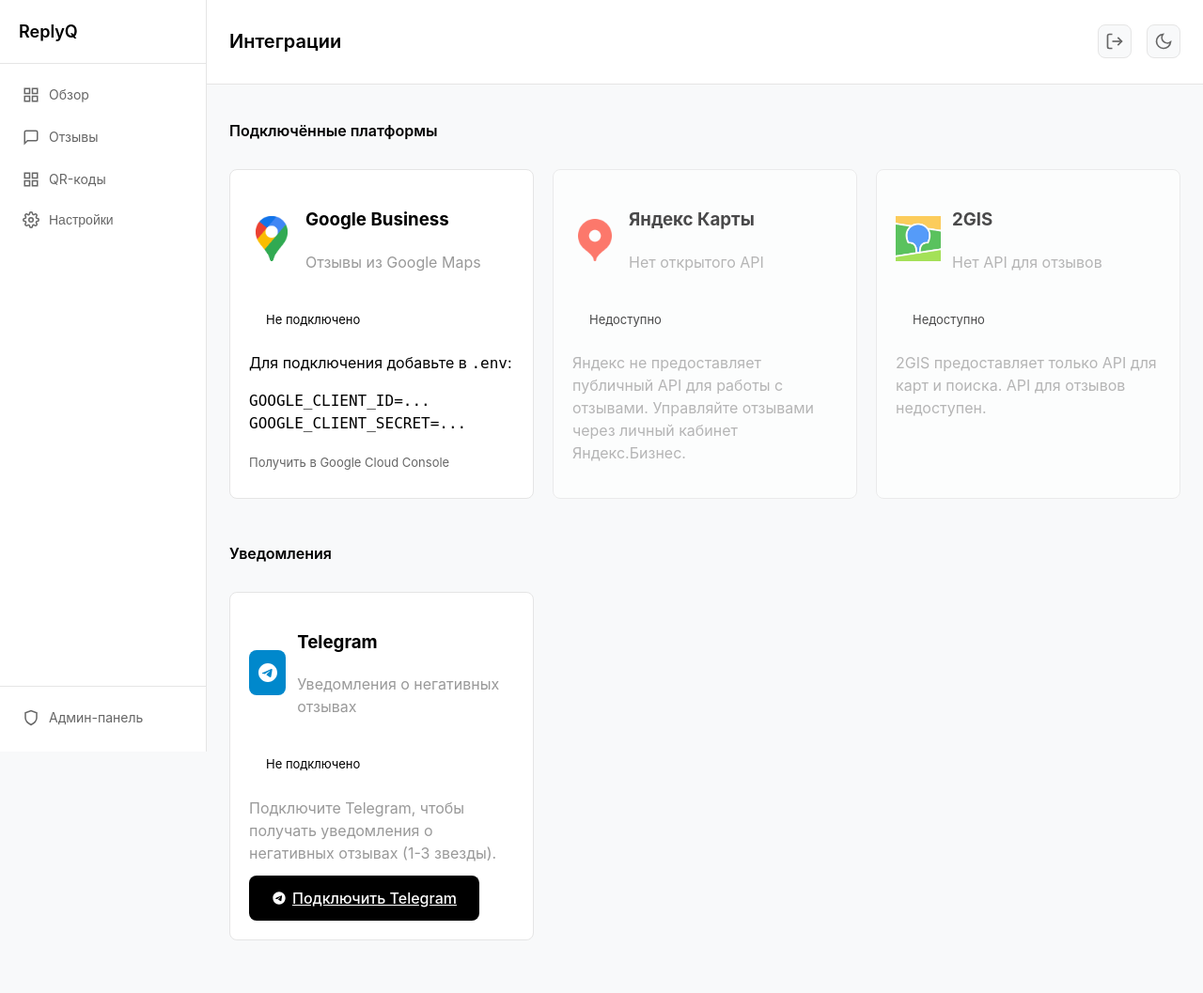
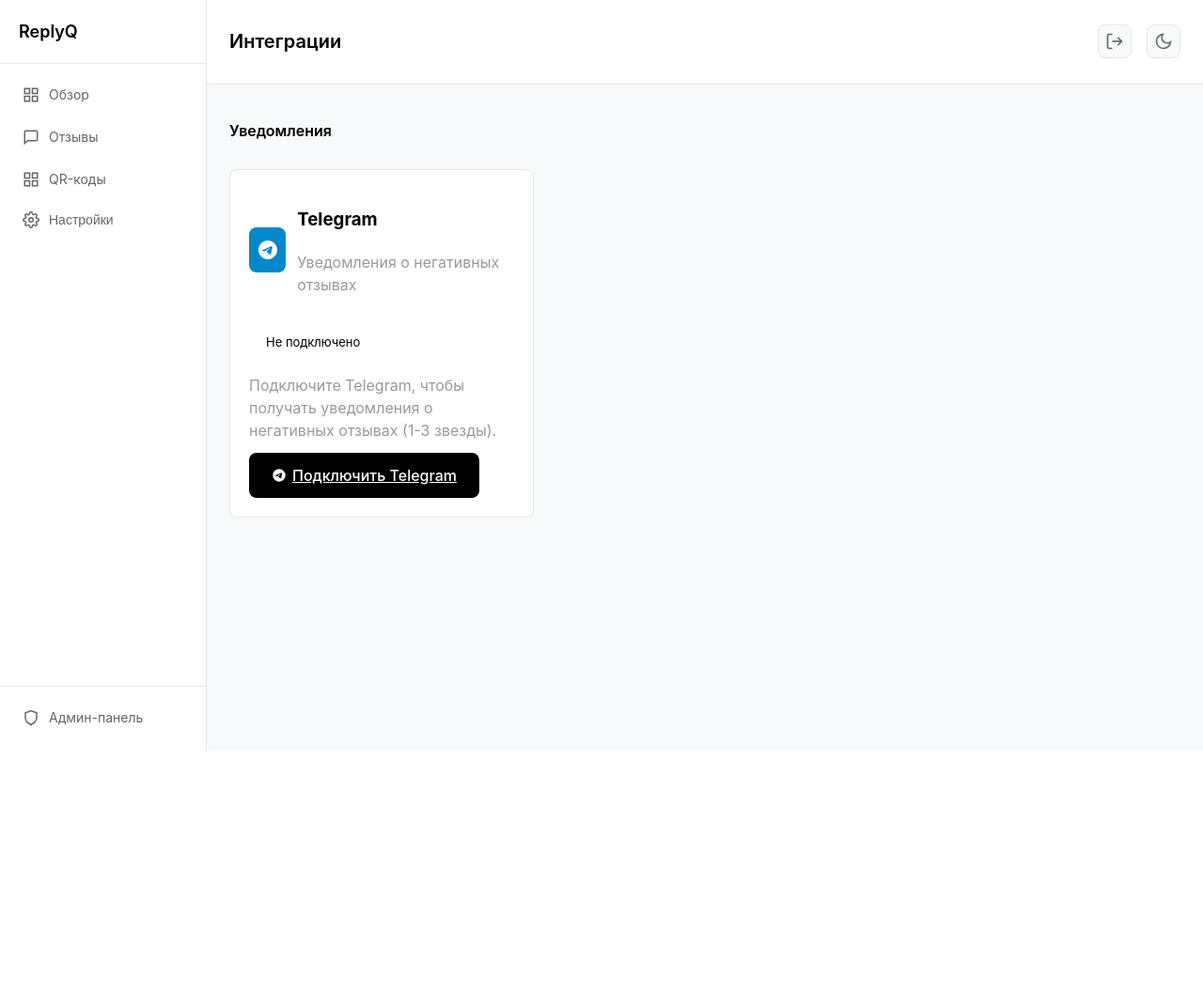
Before and after one commit to adrok001/qrservice, a Django app: template templates/integrations/settings.html in a window 1280 px wide. Shown: the whole page at 94% size. After the commit the page ends 800 px from the top, so only its background shows below. Run offline with Django 5.2, Linux system fonts and the light colour scheme; the template is opened without the code that fills it, so the values that code supplies are empty; parts of the project's set-up code (start-up, migrations or seed data) failed here and were passed over.

Commit message:
Скрыты интеграции Google/Яндекс/2GIS, оставлен только Telegram
Временно убраны карточки платформ до готовности интеграций.
Страница интеграций теперь показывает только Telegram уведомления.

Co-Authored-By: Claude Opus 4.5 <noreply@anthropic.com>

```diff
--- a/templates/integrations/settings.html
+++ b/templates/integrations/settings.html
@@ -5,126 +5,8 @@
 {% block page_title %}Интеграции{% endblock %}
 
 {% block content %}
+<!-- Telegram Notifications -->
 <div class="section">
-    <div class="section-header">
-        <h2 class="section-title">Подключённые платформы</h2>
-    </div>
-
-    <div class="integrations-grid">
-        <!-- Google Business Profile -->
-        <div class="integration-card">
-            <div class="integration-header">
-                <img src="{% static 'img/platforms/google.png' %}" alt="Google" class="integration-icon-img">
-                <div class="integration-info">
-                    <h3>Google Business</h3>
-                    <p class="text-muted">Отзывы из Google Maps</p>
-                </div>
-            </div>
-
-            {% with google_connection=connections|dictsort:"platform_id"|first %}
-            {% if google_connection and google_connection.platform_id == 'google' %}
-            <!-- Connected -->
-            <div class="integration-status connected">
-                <span class="status-dot success"></span>
-                Подключено
-            </div>
-
-            <div class="integration-details">
-                <p><strong>Аккаунт:</strong> {{ google_connection.google_account_id|default:"-" }}</p>
-                <p><strong>Локация:</strong> {{ google_connection.google_location_id|default:"-" }}</p>
-                <p>
-                    <strong>Статус синхр.:</strong>
-                    <span class="sync-status {{ google_connection.last_sync_status }}">
-                        {{ google_connection.get_last_sync_status_display }}
-                    </span>
-                </p>
-                {% if google_connection.last_sync %}
-                <p><strong>Последняя синхр.:</strong> {{ google_connection.last_sync|timesince }} назад</p>
-                {% endif %}
-                {% if google_connection.last_sync_error %}
-                <p class="error-text">{{ google_connection.last_sync_error }}</p>
-                {% endif %}
-            </div>
-
-            <div class="integration-actions">
-                <button class="btn btn-sm" onclick="syncNow('{{ google_connection.id }}')">
-                    Синхронизировать
-                </button>
-                <form method="post" action="{% url 'integrations:google_disconnect' google_connection.id %}"
-                      class="inline-form"
-                      onsubmit="return confirm('Отключить Google Business?')">
-                    {% csrf_token %}
-                    <button type="submit" class="btn btn-sm btn-danger">Отключить</button>
-                </form>
-            </div>
-
-            {% else %}
-            <!-- Not connected -->
-            <div class="integration-status">
-                <span class="status-dot"></span>
-                Не подключено
-            </div>
-
-            {% if google_configured %}
-            <a href="{% url 'integrations:google_connect' %}" class="btn btn-primary">
-                Подключить Google Business
-            </a>
-            {% else %}
-            <div class="integration-notice">
-                <p>Для подключения добавьте в <code>.env</code>:</p>
-                <pre>GOOGLE_CLIENT_ID=...
-GOOGLE_CLIENT_SECRET=...</pre>
-                <a href="https://console.cloud.google.com/" target="_blank" class="link">
-                    Получить в Google Cloud Console
-                </a>
-            </div>
-            {% endif %}
-            {% endif %}
-            {% endwith %}
-        </div>
-
-        <!-- Yandex (placeholder) -->
-        <div class="integration-card disabled">
-            <div class="integration-header">
-                <img src="{% static 'img/platforms/yandex.png' %}" alt="Яндекс" class="integration-icon-img">
-                <div class="integration-info">
-                    <h3>Яндекс Карты</h3>
-                    <p class="text-muted">Нет открытого API</p>
-                </div>
-            </div>
-            <div class="integration-status">
-                <span class="status-dot"></span>
-                Недоступно
-            </div>
-            <p class="text-muted text-sm">
-                Яндекс не предоставляет публичный API для работы с отзывами.
-                Управляйте отзывами через личный кабинет Яндекс.Бизнес.
-            </p>
-        </div>
-
-        <!-- 2GIS (placeholder) -->
-        <div class="integration-card disabled">
-            <div class="integration-header">
-                <img src="{% static 'img/platforms/2gis.png' %}" alt="2GIS" class="integration-icon-img">
-                <div class="integration-info">
-                    <h3>2GIS</h3>
-                    <p class="text-muted">Нет API для отзывов</p>
-                </div>
-            </div>
-            <div class="integration-status">
-                <span class="status-dot"></span>
-                Недоступно
-            </div>
-            <p class="text-muted text-sm">
-                2GIS предоставляет только API для карт и поиска.
-                API для отзывов недоступен.
-            </p>
-        </div>
-    </div>
-</div>
-
-<!-- Telegram Notifications -->
-<div class="section section-gap">
     <div class="section-header">
         <h2 class="section-title">Уведомления</h2>
     </div>
@@ -184,26 +66,4 @@ GOOGLE_CLIENT_SECRET=...</pre>
         </div>
     </div>
 </div>
-
-
-<script>
-function syncNow(connectionId) {
-    fetch(`/integrations/google/${connectionId}/sync/`, {
-        method: 'POST',
-        headers: {
-            'Content-Type': 'application/json',
-            'X-CSRFToken': '{{ csrf_token }}'
-        }
-    })
-    .then(response => response.json())
-    .then(data => {
-        if (data.success) {
-            alert('Синхронизация запущена. Обновите страницу через минуту.');
-        } else {
-            alert('Ошибка: ' + (data.error || 'Неизвестная ошибка'));
-        }
-    })
-    .catch(err => alert('Ошибка сети'));
-}
-</script>
 {% endblock %}
```
